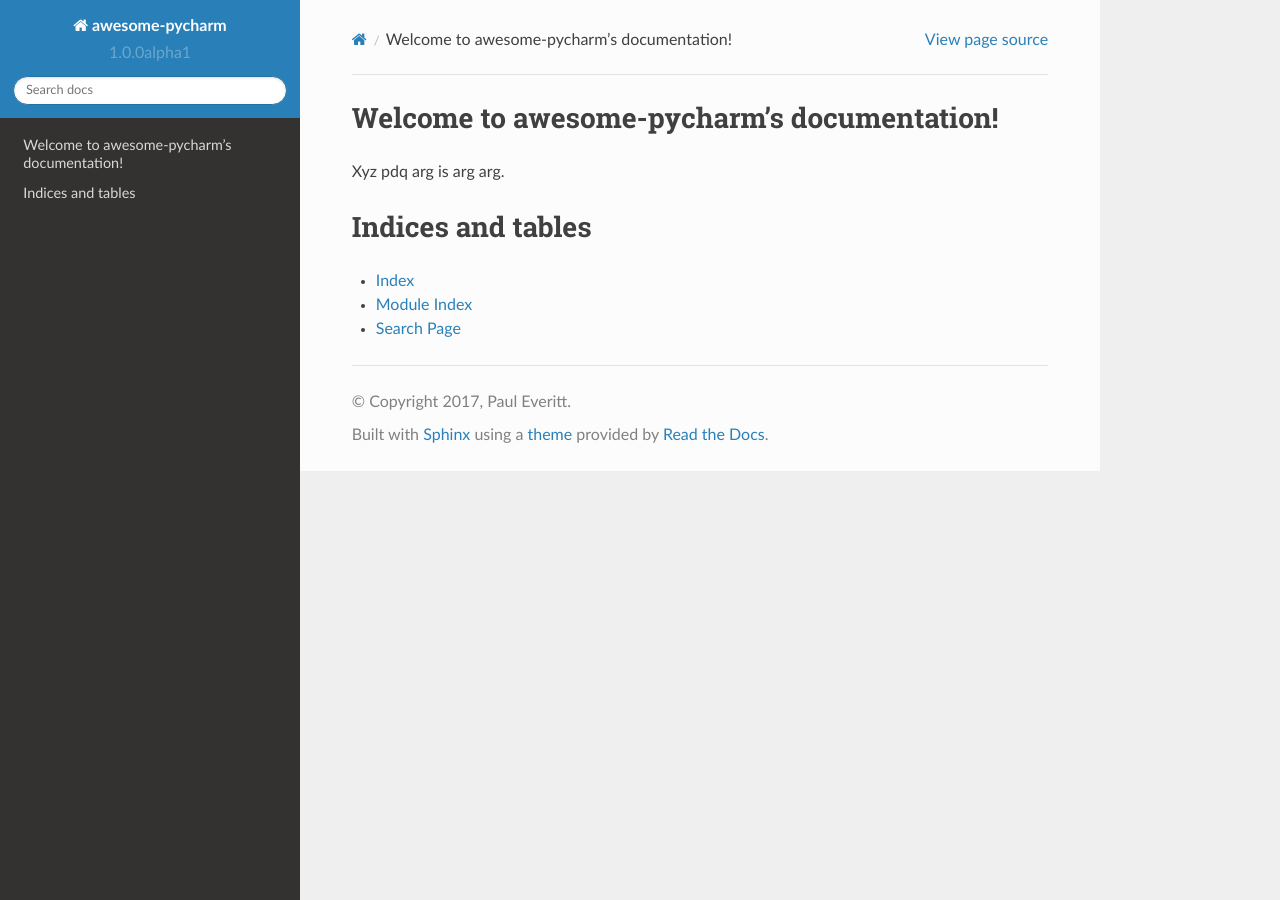
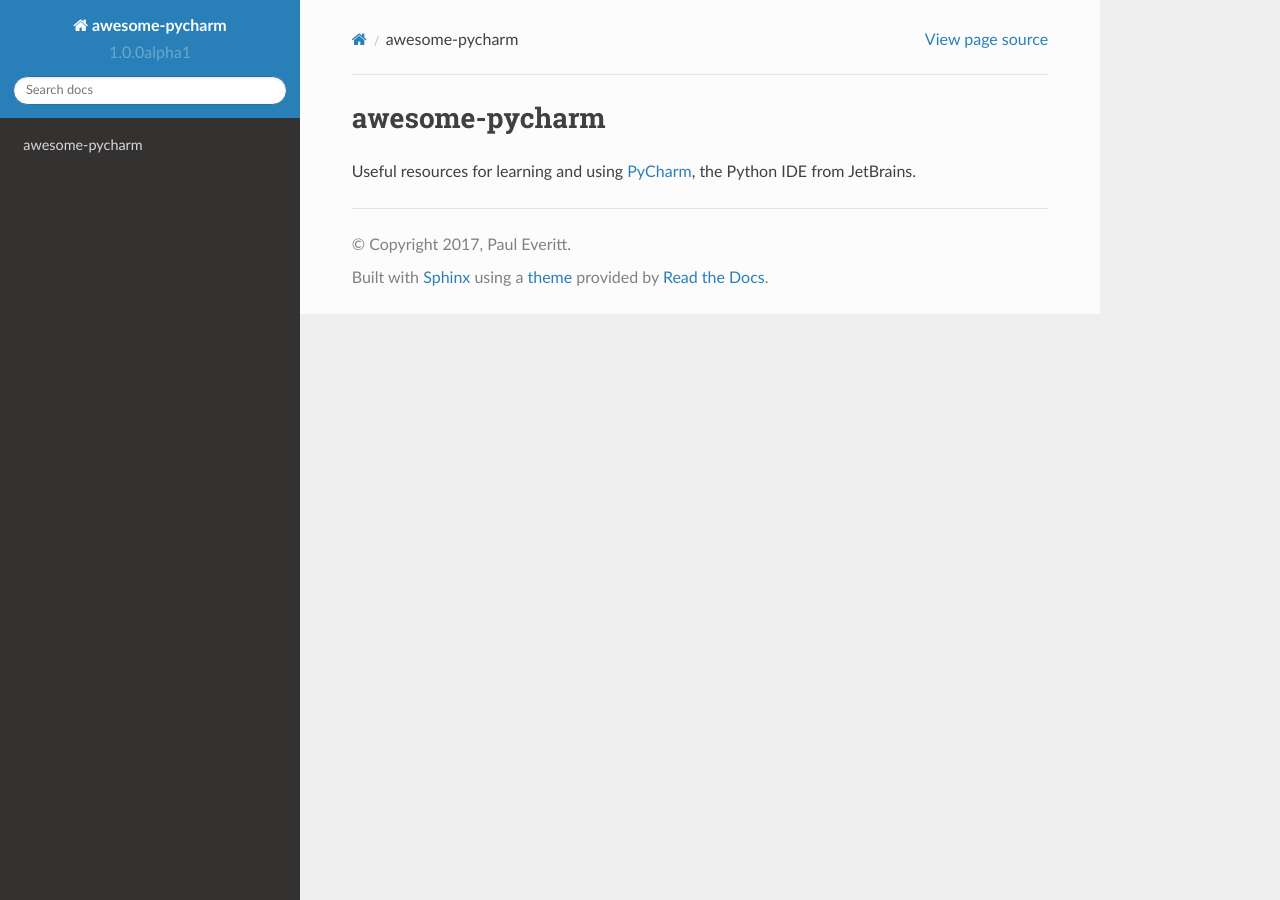
Before and after one commit to JetBrains/awesome-pycharm, a Sphinx documentation site: the page built from docs/index.rst, in a window 1280 px wide. Built offline with Sphinx 7.4.7 and the Read the Docs theme 2.0.0, drawn with Linux system fonts in a browser that asks for light colours.

Commit message:
Clean up the homepage for the sphinx docs.

```diff
--- a/docs/index.rst
+++ b/docs/index.rst
@@ -1,17 +1,11 @@
-Welcome to awesome-pycharm's documentation!
-===========================================
+===============
+awesome-pycharm
+===============
 
-Xyz pdq arg is arg arg.
+Useful resources for learning and using
+`PyCharm <https://www.jetbrains.com/pycharm>`_, the Python IDE from
+JetBrains.
 
 .. toctree::
-    :maxdepth: 2
+    :maxdepth: 1
     :caption: Contents:
-
-
-
-Indices and tables
-==================
-
-* :ref:`genindex`
-* :ref:`modindex`
-* :ref:`search`
```
